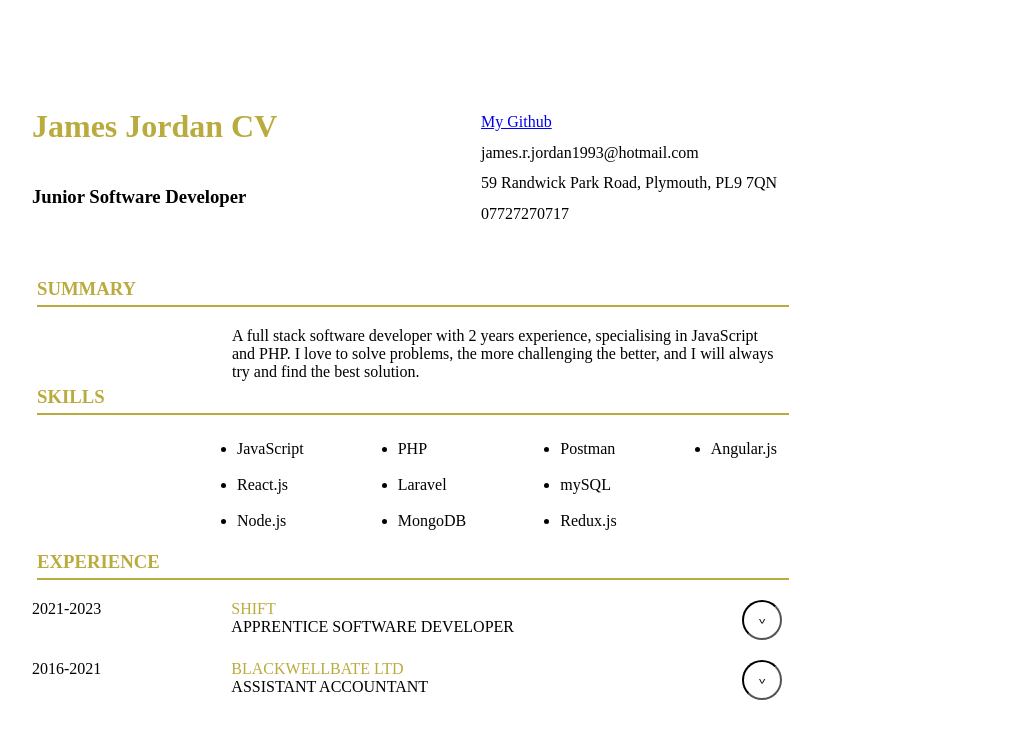
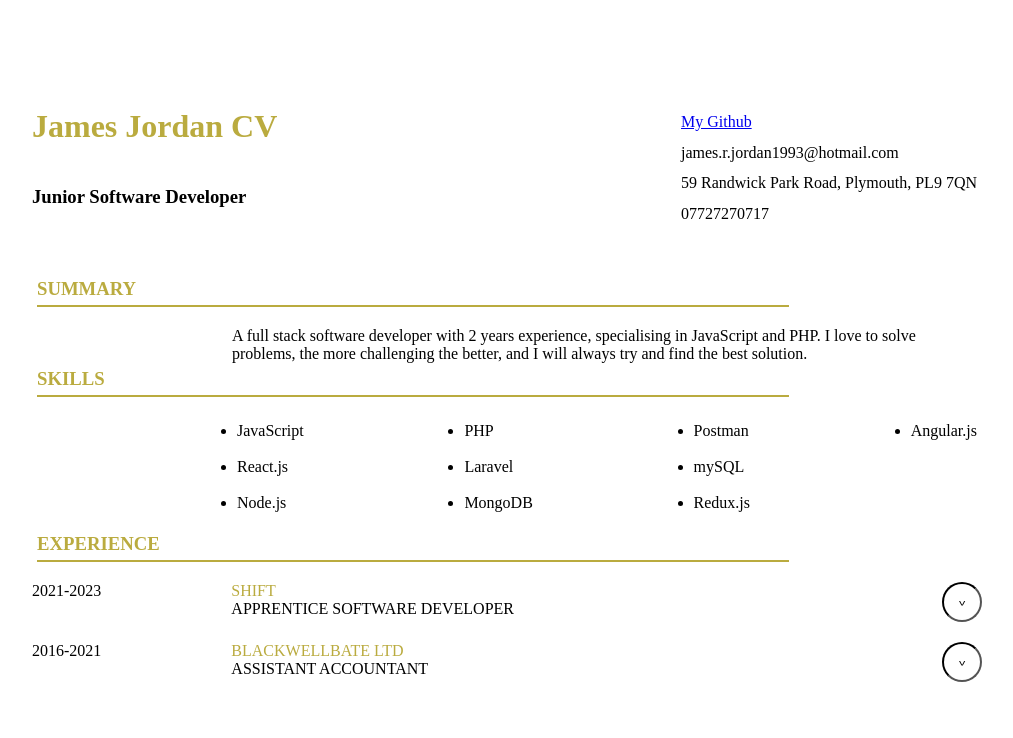
Before and after one commit to JRJ1993/myCV, an Angular app in the folder my-cv/: page / in a window 1280 px wide. Shown: the top 738 px of the page, without its empty margins (76-1089 px from the left). Built offline with nearby package versions, Linux system fonts and the light colour scheme.

Commit message:
changes the width of the text

```diff
--- a/my-cv/src/app/app.component.css
+++ b/my-cv/src/app/app.component.css
@@ -1,4 +1,4 @@
 .cv-container{
-    width: 750px;
+    width: 950px;
     padding: 100px
 }
```
